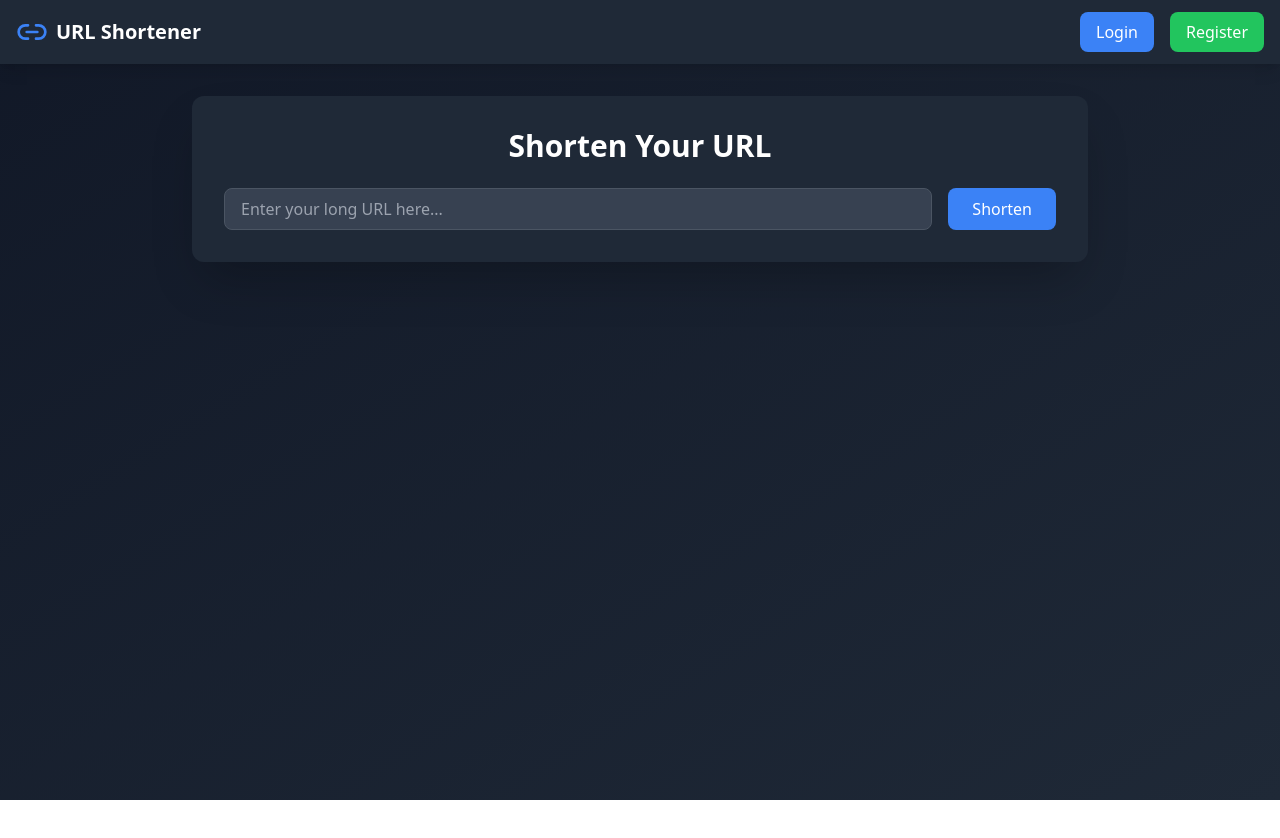
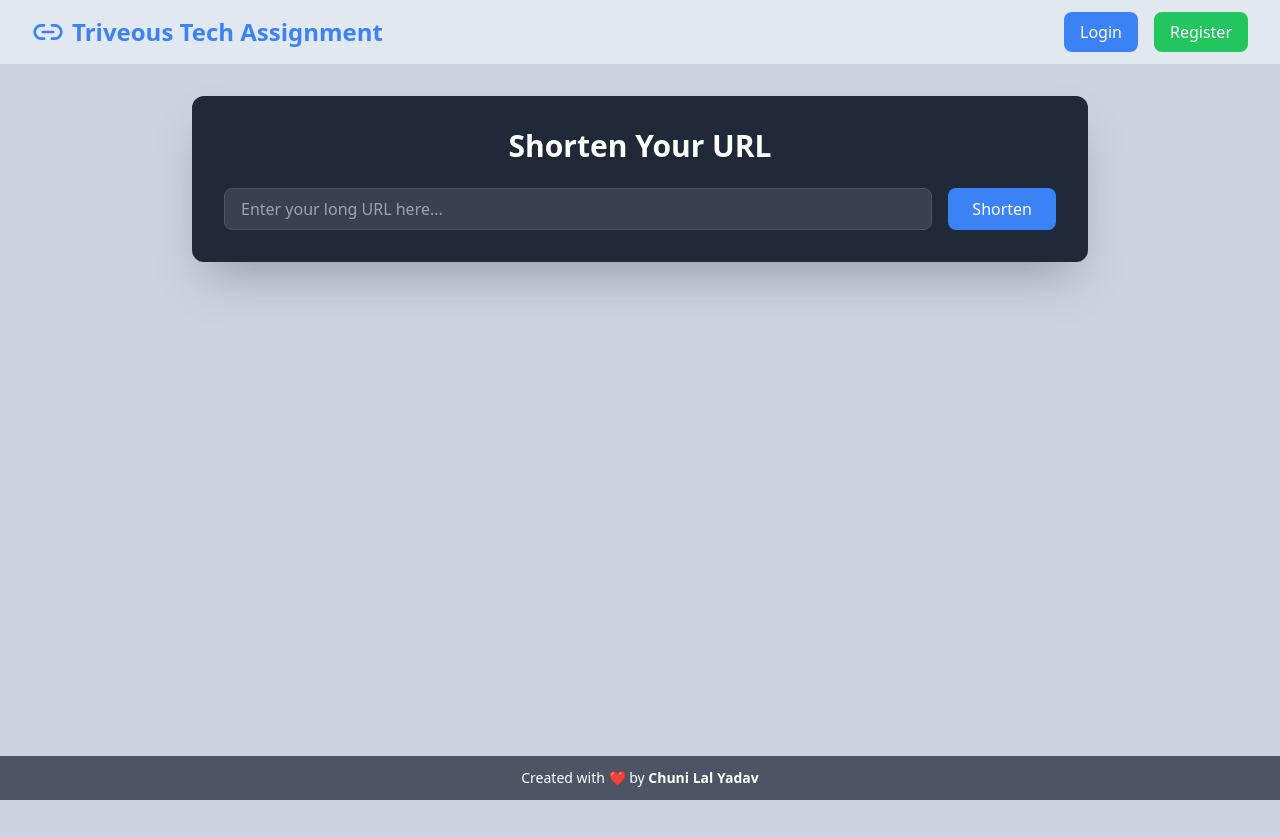
Before and after one commit to karankumarChuni/Link-Shortener-App, a React (Vite) app in the folder client/: page / in a window 1280 px wide. Shown: the top 838 px of the page. Before the commit the page ends 800 px from the top, so only its background shows below. Built offline with nearby package versions, Linux system fonts and the light colour scheme.

Commit message:
toast implemented

```diff
--- a/client/package.json
+++ b/client/package.json
@@ -11,11 +11,12 @@
   "dependencies": {
     "@reduxjs/toolkit": "^2.2.1",
     "axios": "^1.6.7",
+    "lucide-react": "^0.344.0",
     "react": "^18.3.1",
     "react-dom": "^18.3.1",
     "react-redux": "^9.1.0",
     "react-router-dom": "^6.22.3",
-    "lucide-react": "^0.344.0"
+    "react-toastify": "^11.0.5"
   },
   "devDependencies": {
     "@vitejs/plugin-react": "^4.3.1",
--- a/client/src/App.jsx
+++ b/client/src/App.jsx
@@ -1,19 +1,28 @@
-import React from 'react';
-import { BrowserRouter as Router, Routes, Route, Navigate } from 'react-router-dom';
-import { useSelector } from 'react-redux';
-import Navbar from './components/Navbar';
-import Home from './components/Home';
-import Login from './components/Login';
-import Register from './components/Register';
+import React from "react";
+import {
+  BrowserRouter as Router,
+  Routes,
+  Route,
+  Navigate,
+} from "react-router-dom";
+import { useSelector } from "react-redux";
+import { ToastContainer } from "react-toastify";
+import "react-toastify/dist/ReactToastify.css";
+import Navbar from "./components/Navbar";
+import Home from "./components/Home";
+import Login from "./components/Login";
+import Register from "./components/Register";
+import Footer from "./components/Footer";
 
 function App() {
   const { isAuthenticated } = useSelector((state) => state.auth);
 
   return (
     <Router>
+      <ToastContainer position="top-right" autoClose={3000} />
       <div className="min-h-screen bg-gradient-to-br from-gray-900 to-gray-800 text-white">
         <Navbar />
-        <div className="container mx-auto px-4 py-8">
+        <div className="container mx-auto px-4 py-8 bg-slate-300 h-[100vh]">
           <Routes>
             <Route path="/" element={<Home />} />
             <Route
@@ -27,6 +36,7 @@ function App() {
           </Routes>
         </div>
       </div>
+      <Footer />
     </Router>
   );
 }
--- /dev/null
+++ b/client/src/components/Footer.jsx
@@ -0,0 +1,12 @@
+const Footer = () => {
+  return (
+    <footer className="w-full py-3 bg-gray-600 text-white text-center footer-container fixed bottom-0">
+      <p className="text-sm">
+        Created with ❤️ by{" "}
+        <span className="font-semibold">Chuni Lal Yadav</span>
+      </p>
+    </footer>
+  );
+};
+
+export default Footer;
--- a/client/src/components/Login.jsx
+++ b/client/src/components/Login.jsx
@@ -1,14 +1,15 @@
-import React, { useState } from 'react';
-import { useNavigate } from 'react-router-dom';
-import { useDispatch } from 'react-redux';
-import { setCredentials } from '../store/authSlice';
-import { login } from '../api/api';
-import { LogIn } from 'lucide-react';
+import React, { useState, useEffect } from "react";
+import { useNavigate } from "react-router-dom";
+import { useDispatch } from "react-redux";
+import { setCredentials } from "../store/authSlice";
+import { login } from "../api/api";
+import { LogIn } from "lucide-react";
+import { toast } from "react-toastify";
 
 function Login() {
-  const [email, setEmail] = useState('');
-  const [password, setPassword] = useState('');
-  const [error, setError] = useState('');
+  const [email, setEmail] = useState("");
+  const [password, setPassword] = useState("");
+  const [error, setError] = useState("");
   const dispatch = useDispatch();
   const navigate = useNavigate();
 
@@ -17,9 +18,13 @@ function Login() {
     try {
       const response = await login({ email, password });
       dispatch(setCredentials(response.data.token));
-      navigate('/');
+      navigate("/"); // Redirect to Home first
+
+      setTimeout(() => {
+        toast.success("Login successful!");
+      }, 500); // Show toast after redirection
     } catch (error) {
-      setError(error.response?.data?.message || 'Login failed');
+      setError(error.response?.data?.message || "Login failed");
     }
   };
 
@@ -72,4 +77,4 @@ function Login() {
   );
 }
 
-export default Login
+export default Login;
--- a/client/src/components/Navbar.jsx
+++ b/client/src/components/Navbar.jsx
@@ -1,8 +1,8 @@
-import React from 'react';
-import { Link, useNavigate } from 'react-router-dom';
-import { useSelector, useDispatch } from 'react-redux';
-import { logout } from '../store/authSlice';
-import { Link2 } from 'lucide-react';
+import React from "react";
+import { Link, useNavigate } from "react-router-dom";
+import { useSelector, useDispatch } from "react-redux";
+import { logout } from "../store/authSlice";
+import { Link2 } from "lucide-react";
 
 function Navbar() {
   const { isAuthenticated } = useSelector((state) => state.auth);
@@ -11,16 +11,18 @@ function Navbar() {
 
   const handleLogout = () => {
     dispatch(logout());
-    navigate('/');
+    navigate("/");
   };
 
   return (
-    <nav className="bg-gray-800 shadow-lg">
+    <nav className="bg-slate-200 shadow-lg px-4">
       <div className="container mx-auto px-4">
         <div className="flex justify-between items-center h-16">
           <Link to="/" className="flex items-center space-x-2">
             <Link2 className="h-8 w-8 text-blue-500" />
-            <span className="text-xl font-bold">URL Shortener</span>
+            <span className="text-2xl font-bold text-blue-500">
+              Triveous Tech Assignment
+            </span>
           </Link>
 
           <div className="flex items-center space-x-4">
@@ -54,4 +56,4 @@ function Navbar() {
   );
 }
 
-export default Navbar
+export default Navbar;
--- a/client/src/components/Register.jsx
+++ b/client/src/components/Register.jsx
@@ -1,14 +1,15 @@
-import React, { useState } from 'react';
-import { useNavigate } from 'react-router-dom';
-import { useDispatch } from 'react-redux';
-import { setCredentials } from '../store/authSlice';
-import { register } from '../api/api';
-import { UserPlus } from 'lucide-react';
+import React, { useState } from "react";
+import { useNavigate } from "react-router-dom";
+import { useDispatch } from "react-redux";
+import { setCredentials } from "../store/authSlice";
+import { register } from "../api/api";
+import { UserPlus } from "lucide-react";
+import { toast } from "react-toastify";
 
 function Register() {
-  const [email, setEmail] = useState('');
-  const [password, setPassword] = useState('');
-  const [error, setError] = useState('');
+  const [email, setEmail] = useState("");
+  const [password, setPassword] = useState("");
+  const [error, setError] = useState("");
   const dispatch = useDispatch();
   const navigate = useNavigate();
 
@@ -17,9 +18,13 @@ function Register() {
     try {
       const response = await register({ email, password });
       dispatch(setCredentials(response.data.token));
-      navigate('/');
+      navigate("/"); // Redirect to Home first
+
+      setTimeout(() => {
+        toast.success("Registration successful!");
+      }, 500); // Show toast after redirection
     } catch (error) {
-      setError(error.response?.data?.message || 'Registration failed');
+      setError(error.response?.data?.message || "Registration failed");
     }
   };
 
@@ -72,4 +77,4 @@ function Register() {
   );
 }
 
-export default Register
+export default Register;
```
Also changed, not shown: client/src/index.css (line endings or trailing spaces), 1 other file (tests, documents, lock files or other folders).
